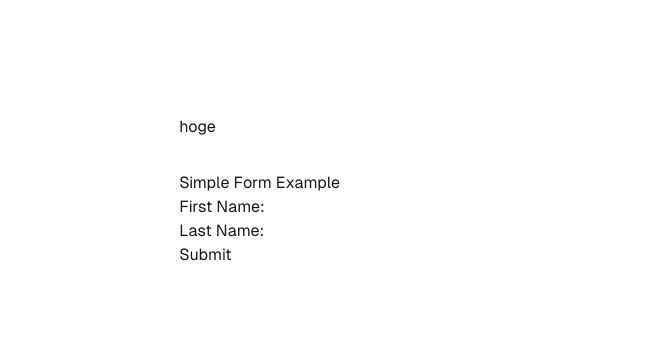
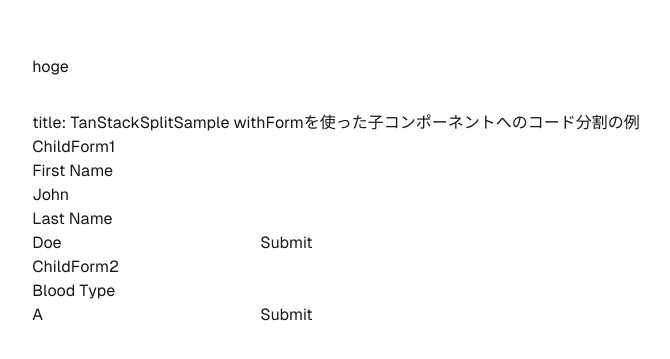
Before and after one commit to shooist/study-nextjs-pages-router, a Next.js app: page / in a window 1280 px wide. Shown: the part 209-568 px from the top of the page, without its empty margins (304-974 px from the left). Built offline with nearby package versions, Linux system fonts and the light colour scheme.

Commit message:
withFormを使ったコード分割の例

```diff
--- /dev/null
+++ b/src/components/TanStackSplitSample.tsx
@@ -0,0 +1,102 @@
+import * as React from 'react'
+import { useAppForm, withForm } from '@/libs/tanStackForm/form'
+import { formOptions } from '@tanstack/react-form'
+
+
+const formOpts = formOptions({
+  defaultValues: {
+    firstName: 'John',
+    lastName: 'Doe',
+    bloodType: 'A',
+  },
+})
+
+const ChildForm = withForm({
+  // These values are only used for type-checking, and are not used at runtime
+  // This allows you to `...formOpts` from `formOptions` without needing to redeclare the options
+  ...formOpts,
+  // Optional, but adds props to the `render` function in addition to `form`
+  props: {
+    // These props are also set as default values for the `render` function
+    title: 'Child Form',
+  },
+  render: function Render({ form, title }) {
+    return (
+      <div>
+        <p>{title}</p>
+        <form.AppField
+          name="firstName"
+        >
+          {(field) => <field.TextField label="First Name" />}
+        </form.AppField>
+
+        <form.AppField
+          name="lastName"
+        >
+          {(field) => <field.TextField label="Last Name" />}
+        </form.AppField>
+
+        <form.AppForm>
+          <form.SubscribeButton label="Submit" />
+        </form.AppForm>
+      </div>
+    )
+  },
+})
+
+const ChildForm2 = withForm({
+  // These values are only used for type-checking, and are not used at runtime
+  // This allows you to `...formOpts` from `formOptions` without needing to redeclare the options
+  ...formOpts,
+  // Optional, but adds props to the `render` function in addition to `form`
+  props: {
+    // These props are also set as default values for the `render` function
+    title: 'Child Form',
+  },
+  render: function Render({ form, title }) {
+    return (
+      <div>
+        <p>{title}</p>
+        <form.AppField
+          name="bloodType"
+        >
+          {(field) => <field.TextField label="Blood Type" />}
+        </form.AppField>
+
+        <form.AppForm>
+          <form.SubscribeButton label="Submit" />
+        </form.AppForm>
+      </div>
+    )
+  },
+})
+
+export default function TanStackSplitSample() {
+  const form = useAppForm({
+    defaultValues: {
+      firstName: 'John',
+      lastName: 'Doe',
+      bloodType: 'A',
+    },
+    onSubmit: async ({ value }) => {
+      console.log("onSubmit", { value })
+      await new Promise((resolve) => setTimeout(resolve, 1000))
+    }
+  })
+
+  return (
+    <div className="">
+      <h1>title: TanStackSplitSample withFormを使った子コンポーネントへのコード分割の例</h1>
+      <form
+        onSubmit={e => {
+          e.preventDefault()
+          e.stopPropagation()
+          form.handleSubmit()
+        }}
+      >
+        <ChildForm form={form} title={'ChildForm1'} />
+        <ChildForm2 form={form} title={'ChildForm2'} />
+      </form>
+    </div>
+  )
+}
--- /dev/null
+++ b/src/components/ui/SubscribeButton/SubscribeButton.tsx
@@ -0,0 +1,10 @@
+import { useFormContext } from "@/libs/tanStackForm/form-context"
+
+export function SubscribeButton({ label }: { label: string }) {
+  const form = useFormContext()
+  return (
+    <form.Subscribe selector={(state) => state.isSubmitting}>
+      {(isSubmitting) => <button disabled={isSubmitting}>{label}</button>}
+    </form.Subscribe>
+  )
+}
--- /dev/null
+++ b/src/components/ui/TextField/TextField.tsx
@@ -0,0 +1,16 @@
+import { useFieldContext } from "@/libs/tanStackForm/form-context"
+
+
+export default function TextField({ label }: { label: string }) {
+  const field = useFieldContext<string>()
+
+  return (
+    <label>
+      <div>{label}</div>
+      <input
+        value={field.state.value}
+        onChange={(e) => field.handleChange(e.target.value)}
+      />
+    </label>
+  )
+}
--- /dev/null
+++ b/src/libs/tanStackForm/form-context.tsx
@@ -0,0 +1,4 @@
+import { createFormHookContexts } from '@tanstack/react-form'
+
+export const { fieldContext, useFieldContext, formContext, useFormContext } =
+  createFormHookContexts()
--- /dev/null
+++ b/src/libs/tanStackForm/form.tsx
@@ -0,0 +1,20 @@
+import {
+  createFormHook,
+  useStore as useFormStore
+} from '@tanstack/react-form'
+import { fieldContext, formContext } from './form-context'
+import TextField from '@/components/ui/TextField/TextField'
+import { SubscribeButton } from '@/components/ui/SubscribeButton/SubscribeButton'
+
+export const { useAppForm, withForm } = createFormHook({
+  fieldComponents: {
+    TextField
+  },
+  formComponents: {
+    SubscribeButton
+  },
+  fieldContext,
+  formContext,
+})
+
+export const useStore = useFormStore
--- a/src/pages/index.tsx
+++ b/src/pages/index.tsx
@@ -1,4 +1,4 @@
-import TanStackSample from "@/components/TanStackSample";
+import TanStackSplitSample from "@/components/TanStackSplitSample";
 import localFont from "next/font/local";
 
 const geistSans = localFont({
@@ -19,7 +19,8 @@
     >
       <main className="flex flex-col gap-8 row-start-2 items-center sm:items-start">
         <div className="">hoge</div>
-        <TanStackSample />
+        {/* <TanStackSample /> */}
+        <TanStackSplitSample />
       </main>
     </div>
   );
```
